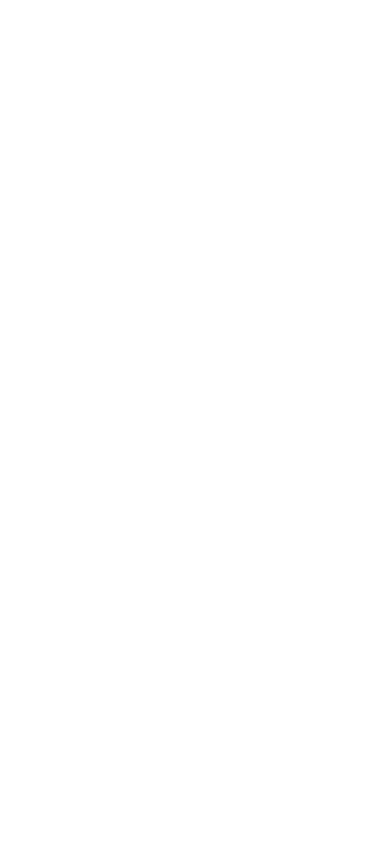
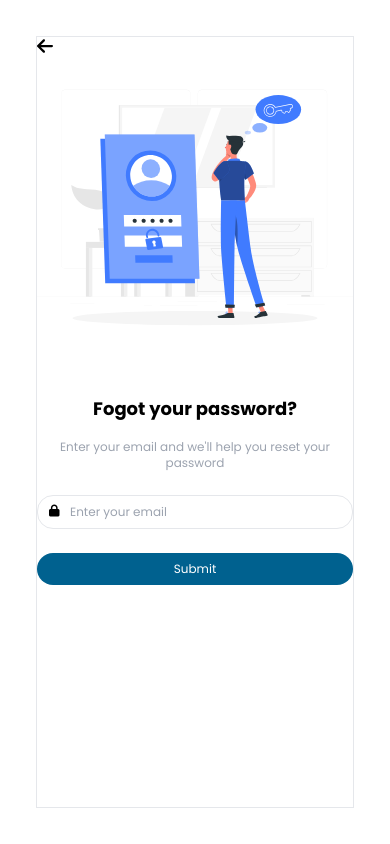
Before and after one commit to dennysetyahermawan/FinalProjekTim, a website: page src/pages/auth/forgot/index.html in a window 390 px wide. Drawn offline with Linux system fonts and the light colour scheme.

Commit message:
tambah forgot password

```diff
--- a/src/pages/auth/forgot/index.html
+++ b/src/pages/auth/forgot/index.html
@@ -33,6 +33,58 @@
       referrerpolicy="no-referrer"
     />
   </head>
+  <body>
+    <section class="flex sm:bg-cyan min-h-screen">
+      <div class="sm:w-1/2 m-9 flex justify-center w-full">
+        <section
+          class="w-full flex flex-col text-xs gap-6 sm:rounded-2xl sm:p-7 sm:w-full lg:w-2/3 xl:w-2/3 sm:border-2 sm:bg-white border"
+        >
+          <div>
+            <a href="../login/index.html">
+              <img
+                src="../../../assets/icons/arrow-left-solid.svg"
+                class="w-4"
+              />
+            </a>
+            <img src="../../../assets/icons/forgot_password.svg" alt="" />
+          </div>
 
+          <div class="flex flex-col gap-4">
+            <h1 class="text-center font-bold text-lg">Fogot your password?</h1>
+            <p class="text-center text-gray-400">
+              Enter your email and we'll help you reset your password
+            </p>
+          </div>
 
+          <!-- form -->
+          <form action="" class="flex flex-col gap-4">
+            <div class="relative">
+              <div class="absolute p-2 left-1">
+                <i class="fa-solid fa-lock"></i>
+              </div>
+              <input
+                type="password"
+                required
+                placeholder="Enter your email"
+                class="border rounded-2xl py-2 w-full ps-8"
+              />
+            </div>
+          </form>
+
+          <!-- button -->
+          <div class="flex flex-col gap-3">
+            <button
+              class="flex justify-center items-center py-2 w-full bg-dark_blue text-white rounded-2xl"
+            >
+              Submit
+            </button>
+          </div>
+        </section>
+      </div>
+
+      <div class="hidden sm:block sm:w-1/2">
+        <img src="../../../assets/logo/side_login.svg" alt="" class="h-full" />
+      </div>
+    </section>
+  </body>
 </html>
--- a/tailwind.config.js
+++ b/tailwind.config.js
@@ -14,6 +14,9 @@ module.exports = {
         "great-vibes": ["Great Vibes", "cursive"],
         poppins: ["Poppins", "sans-serif"],
       },
+      backgroundImage: {
+        user: "url(../src/assets/icons/user-solid.svg)",
+      },
     },
   },
   plugins: [],
```
Also changed, not shown: src/pages/auth/login/index.html (+3 -12 lines), src/pages/auth/register/index.html (+12 -20 lines), src/assets/icons/forgot_password.svg (added), src/assets/icons/google.png (renamed from src/assets/logo/google.png), src/output.css.
